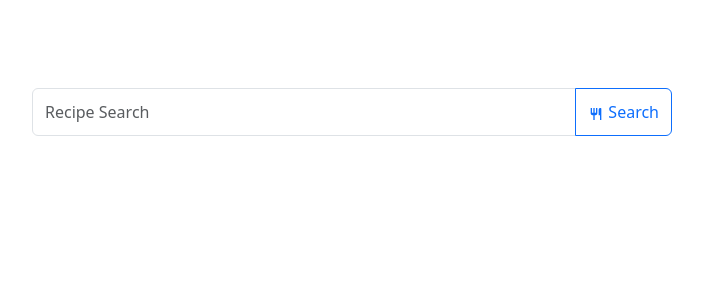
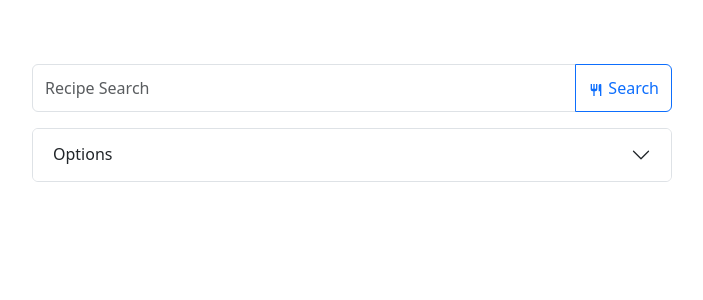
Before and after one commit to cquelle3/recipe-app, a React (Create React App) app: page / in a window 1280 px wide. Shown: the top 300 px of the page, without its empty margins (288-991 px from the left). Built offline with nearby package versions, Linux system fonts and the light colour scheme.

Commit message:
Adding in options for recipe search

```diff
--- a/src/App.css
+++ b/src/App.css
@@ -13,8 +13,9 @@
 }
 
 .search-bar-container{
+  padding-top: 4rem;
   width: 100%;
-  height: 15rem;
+  height: auto;
   display: flex;
   flex-direction: column;
   justify-content: center;
@@ -27,6 +28,15 @@
 
 .search{
   height: 3rem !important;
+}
+
+.options{
+  padding-top: 1rem;
+  width: 50% !important;
+}
+
+.options-accordion{
+  width: 100% !important;
 }
 
 .api-alert{
@@ -94,4 +104,8 @@
   .search-bar{
     width: 75% !important;
   }
+
+  .options{
+    width: 75% !important;
+  }
 }
--- a/src/App.js
+++ b/src/App.js
@@ -2,7 +2,7 @@ import './App.css';
 import Button from 'react-bootstrap/Button';
 import Card from 'react-bootstrap/Card';
 import { useState } from 'react';
-import { Alert, Form, InputGroup } from 'react-bootstrap';
+import { Accordion, Alert, Form, InputGroup } from 'react-bootstrap';
 import { BiChevronDown, BiRestaurant, BiFoodMenu } from "react-icons/bi";
 
 function RecipeCard({ recipe, index, recipeNumber }) {
@@ -153,6 +153,56 @@ function RecipeSearch() {
               <Button variant='outline-primary' onClick={searchRecipes}><BiRestaurant/> Search</Button>
             </InputGroup>
           </div>
+
+          <div className='options'>
+            <Accordion className='options-accordion'>
+              <Accordion.Item eventKey='0'>
+                <Accordion.Header>Options</Accordion.Header>
+                <Accordion.Body>
+                  <Form>
+                    <Form.Group>
+                      <Form.Label>Minimum Calories</Form.Label>
+                      <Form.Control type='number'/>
+                    </Form.Group>
+                    <Form.Group>
+                      <Form.Label>Maximum Calories</Form.Label>
+                      <Form.Control type='number'/>
+                    </Form.Group>
+                    <Form.Group>
+                      <Form.Label>Minimum Carbs</Form.Label>
+                      <InputGroup>
+                        <Form.Control type='number'/>
+                        <InputGroup.Text>grams</InputGroup.Text>
+                      </InputGroup>
+                    </Form.Group>
+                    <Form.Group>
+                      <Form.Label>Maximum Carbs</Form.Label>
+                      <InputGroup>
+                        <Form.Control type='number'/>
+                        <InputGroup.Text>grams</InputGroup.Text>
+                      </InputGroup>
+                    </Form.Group>
+                    <Form.Group>
+                      <Form.Label>Minimum Protein</Form.Label>
+                      <InputGroup>
+                        <Form.Control type='number'/>
+                        <InputGroup.Text>grams</InputGroup.Text>
+                      </InputGroup>
+                    </Form.Group>
+                    <Form.Group>
+                      <Form.Label>Maximum Protein</Form.Label>
+                      <InputGroup>
+                        <Form.Control type='number'/>
+                        <InputGroup.Text>grams</InputGroup.Text>
+                      </InputGroup>
+                    </Form.Group>
+
+                  </Form>
+                </Accordion.Body>
+              </Accordion.Item>
+            </Accordion>
+          </div>
+
           <div className='api-alert'>
             <Alert variant='primary' show={apiLimitReached}>The Recipe API has exceeded it's maximum number of requests today. Sorry!</Alert>
           </div>
```
